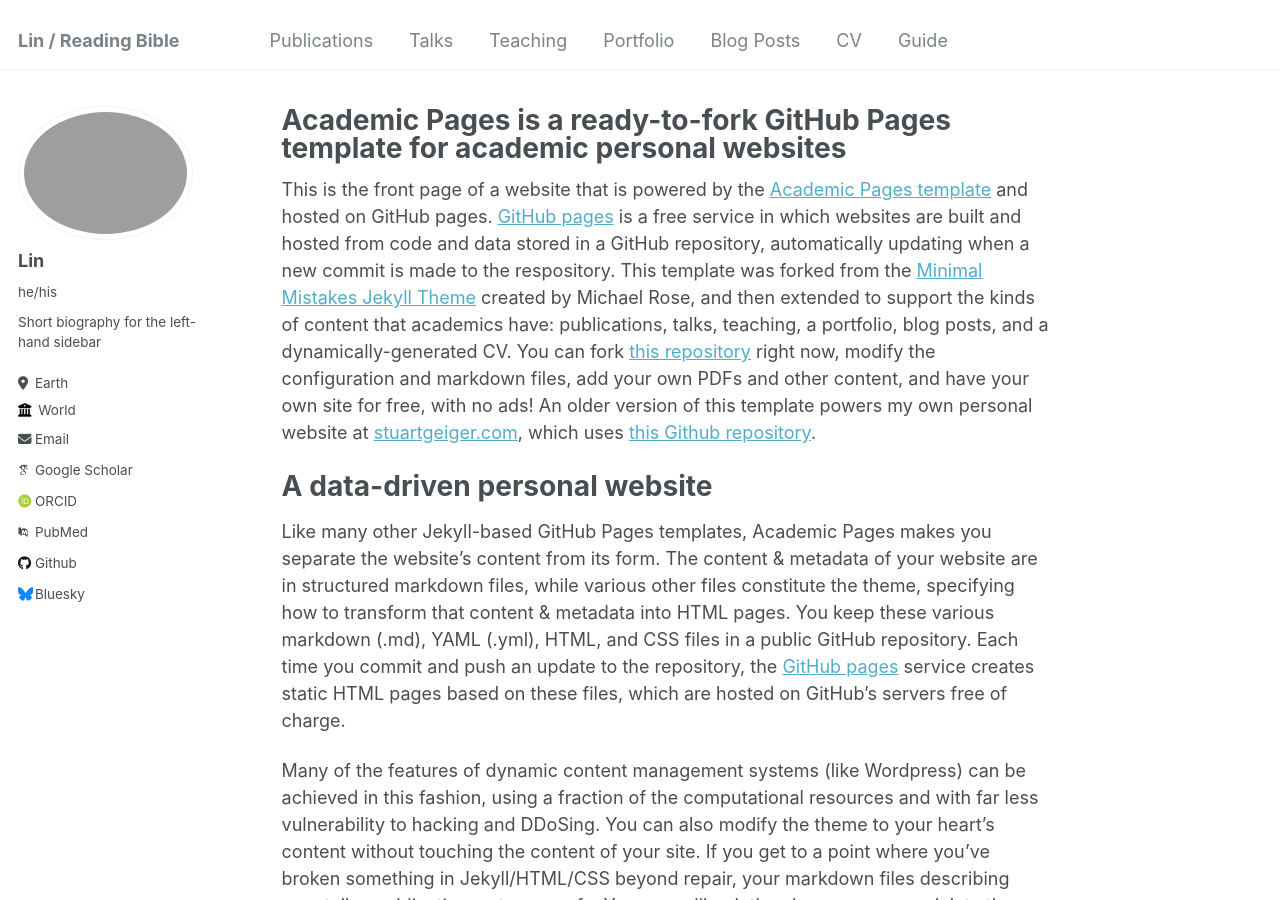
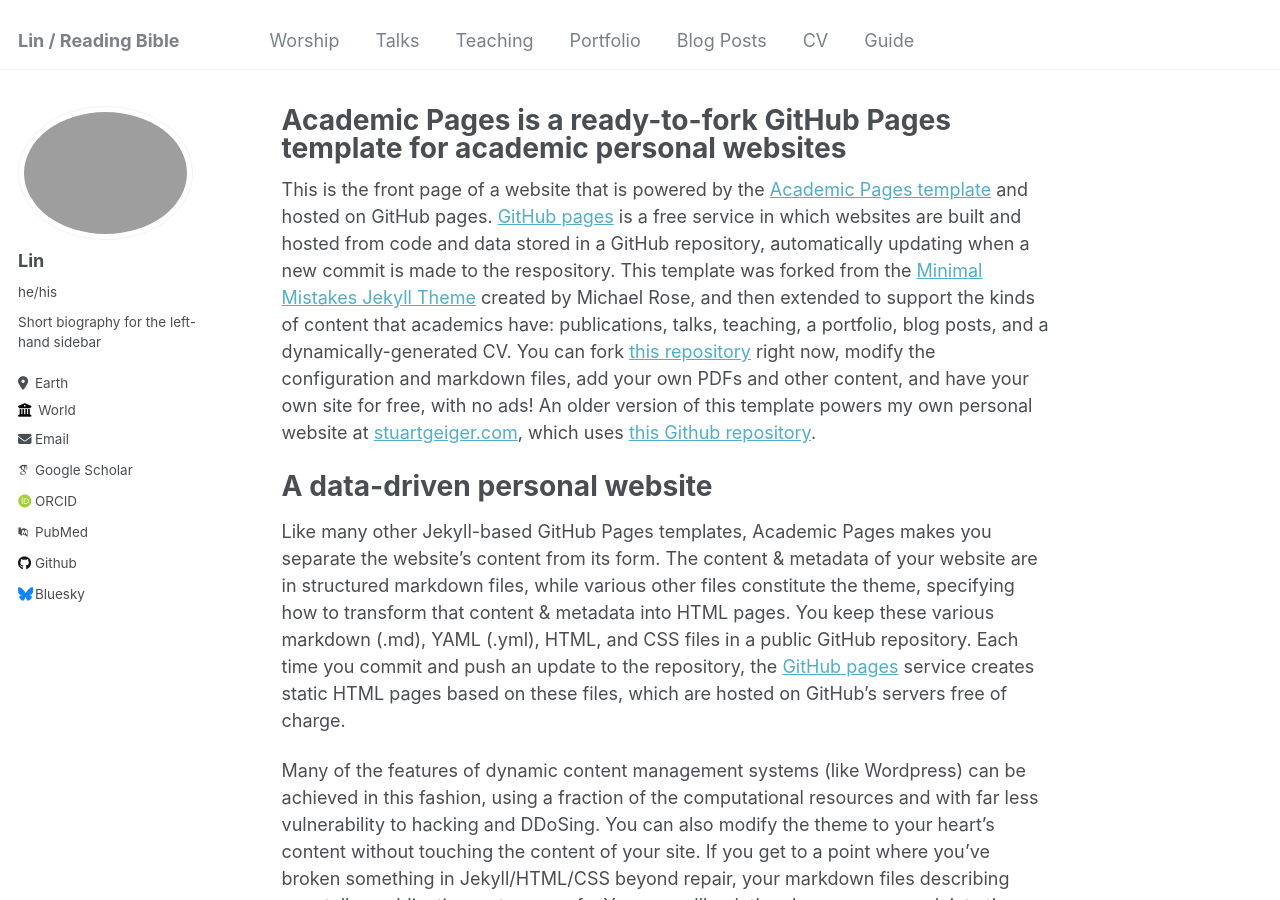
Before and after one commit to linbible/linbible.github.io, a Jekyll site: the page built from _pages/about.md, in a window 1280 px wide and 900 px high. Built offline with Jekyll 4.4.1, drawn with Linux system fonts in a browser that asks for light colours; some web fonts are replaced.

Commit message:
change navigation

```diff
--- a/_data/navigation.yml
+++ b/_data/navigation.yml
@@ -1,6 +1,6 @@
 # main links links
 main:
-  - title: "Publications"
+  - title: "Worship"
     url: /publications/
 
   - title: "Talks"
```
